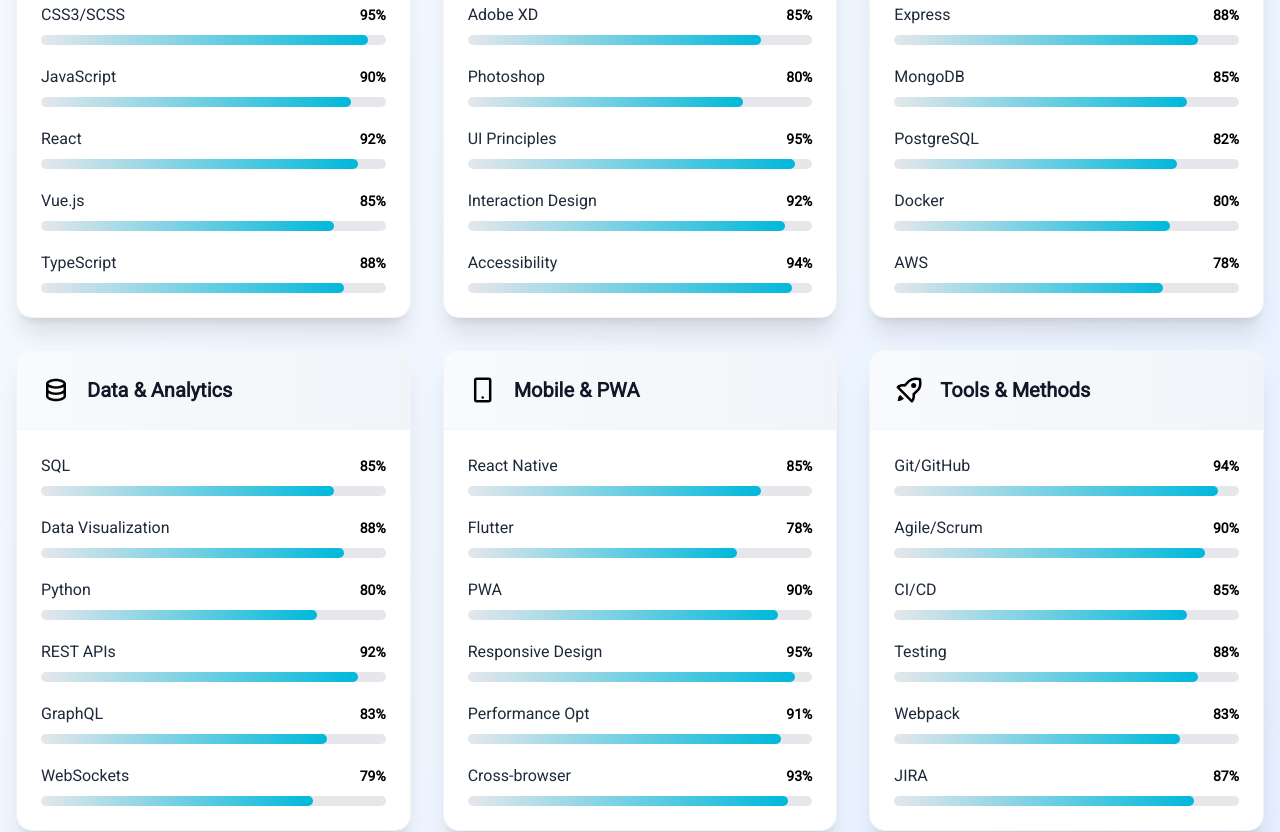
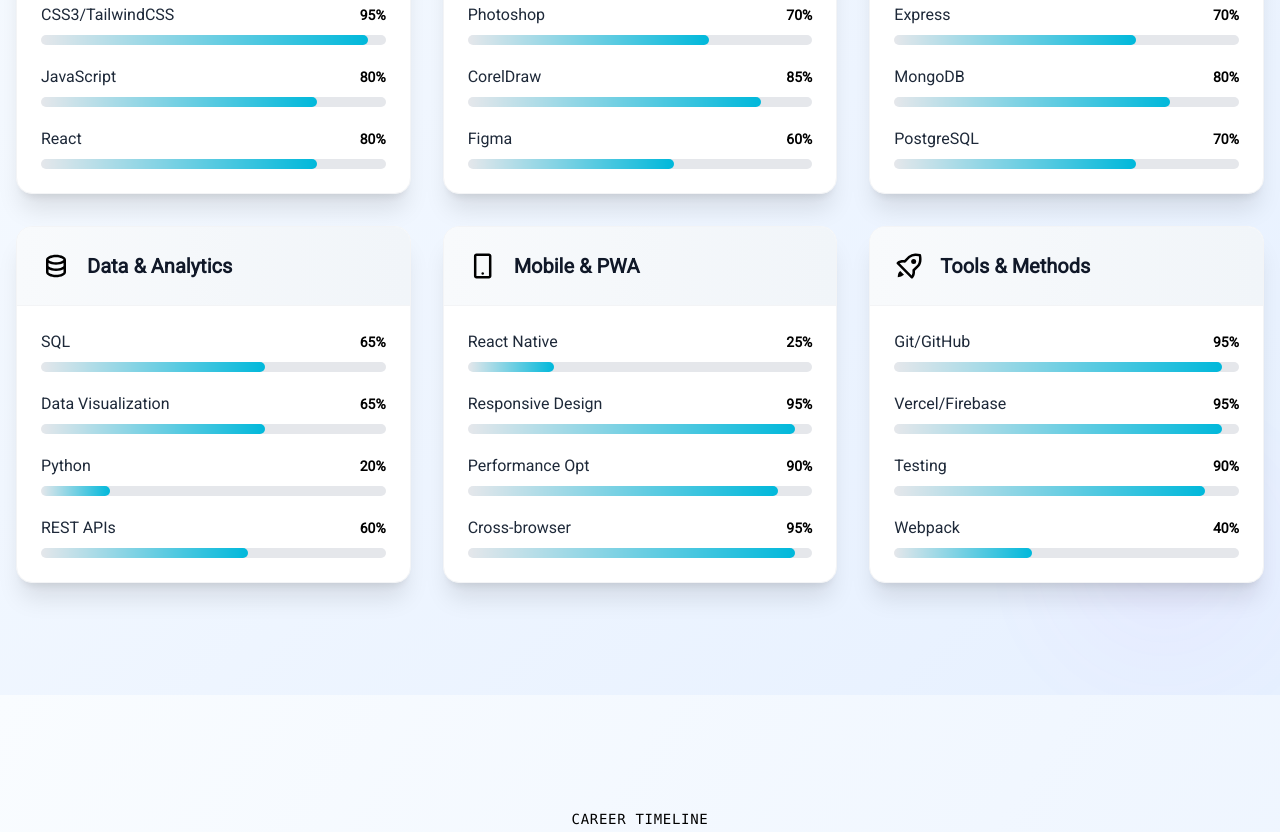
Before and after one commit to afbaslasu/portfolioresume, a React (Vite) app: page / in a window 1280 px wide. Shown: the part 2820-3652 px from the top of the page. Built offline with nearby package versions, Linux system fonts and the light colour scheme.

Commit message:
refactor: the Skills section code is refactor for improved scalability

```diff
--- a/src/components/SkillsSection.jsx
+++ b/src/components/SkillsSection.jsx
@@ -14,30 +14,26 @@
 const skillsData = {
   title: "Technical Expertise",
   description:
-    "My technical proficiency spans across the full development stack, with specialized focus on creating responsive, accessible, and performant web applications.",
+    "My technical proficiency spans across graphics design to web development, with specialized focus on creating responsive, accessible, and performant web applications.",
   categories: [
     {
       name: "Frontend Development",
       icon: <BiCodeAlt className="text-3xl" />,
       skills: [
         { name: "HTML5", level: 100 },
-        { name: "CSS3/SCSS", level: 95 },
-        { name: "JavaScript", level: 90 },
-        { name: "React", level: 92 },
-        { name: "Vue.js", level: 85 },
-        { name: "TypeScript", level: 88 },
+        { name: "CSS3/TailwindCSS", level: 95 },
+        { name: "JavaScript", level: 80 },
+        { name: "React", level: 80 },
       ],
     },
     {
       name: "UI/UX Design",
       icon: <BiPalette className="text-3xl" />,
       skills: [
-        { name: "Figma", level: 90 },
         { name: "Adobe XD", level: 85 },
-        { name: "Photoshop", level: 80 },
-        { name: "UI Principles", level: 95 },
-        { name: "Interaction Design", level: 92 },
-        { name: "Accessibility", level: 94 },
+        { name: "Photoshop", level: 70 },
+        { name: "CorelDraw", level: 85 },
+        { name: "Figma", level: 60 },
       ],
     },
     {
@@ -45,47 +41,39 @@
       icon: <BiServer className="text-3xl" />,
       skills: [
         { name: "Node.js", level: 90 },
-        { name: "Express", level: 88 },
-        { name: "MongoDB", level: 85 },
-        { name: "PostgreSQL", level: 82 },
-        { name: "Docker", level: 80 },
-        { name: "AWS", level: 78 },
+        { name: "Express", level: 70 },
+        { name: "MongoDB", level: 80 },
+        { name: "PostgreSQL", level: 70 },
       ],
     },
     {
       name: "Data & Analytics",
       icon: <BiData className="text-3xl" />,
       skills: [
-        { name: "SQL", level: 85 },
-        { name: "Data Visualization", level: 88 },
-        { name: "Python", level: 80 },
-        { name: "REST APIs", level: 92 },
-        { name: "GraphQL", level: 83 },
-        { name: "WebSockets", level: 79 },
+        { name: "SQL", level: 65 },
+        { name: "Data Visualization", level: 65 },
+        { name: "Python", level: 20 },
+        { name: "REST APIs", level: 60 },
       ],
     },
     {
       name: "Mobile & PWA",
       icon: <BiMobileAlt className="text-3xl" />,
       skills: [
-        { name: "React Native", level: 85 },
-        { name: "Flutter", level: 78 },
-        { name: "PWA", level: 90 },
+        { name: "React Native", level: 25 },
         { name: "Responsive Design", level: 95 },
-        { name: "Performance Opt", level: 91 },
-        { name: "Cross-browser", level: 93 },
+        { name: "Performance Opt", level: 90 },
+        { name: "Cross-browser", level: 95 },
       ],
     },
     {
       name: "Tools & Methods",
       icon: <BiRocket className="text-3xl" />,
       skills: [
-        { name: "Git/GitHub", level: 94 },
-        { name: "Agile/Scrum", level: 90 },
-        { name: "CI/CD", level: 85 },
-        { name: "Testing", level: 88 },
-        { name: "Webpack", level: 83 },
-        { name: "JIRA", level: 87 },
+        { name: "Git/GitHub", level: 95 },
+        { name: "Vercel/Firebase", level: 95 },
+        { name: "Testing", level: 90 },
+        { name: "Webpack", level: 40 },
       ],
     },
   ],
--- a/src/components/StatsSection.jsx
+++ b/src/components/StatsSection.jsx
@@ -2,13 +2,13 @@
 import AOS from "aos";
 import "aos/dist/aos.css";
 import { usePureCounter } from "../hooks/usePureCounter";
-import { FaSmile, FaBriefcase, FaClock, FaUsers } from "react-icons/fa";
+import { FaSmile, FaBriefcase, FaClock, FaBook } from "react-icons/fa";
 
 const stats = [
-  { icon: FaSmile, end: 232, label: "Happy Clients" },
-  { icon: FaBriefcase, end: 521, label: "Projects" },
-  { icon: FaClock, end: 1453, label: "Hours Of Support" },
-  { icon: FaUsers, end: 32, label: "Hard Workers" },
+  { icon: FaSmile, end: 323, label: "Happy Clients" },
+  { icon: FaBriefcase, end: 120, label: "Projects" },
+  { icon: FaClock, end: 6205, label: "Hours Of Support" },
+  { icon: FaBook, end: 26, label: "Published Books" },
 ];
 
 export function StatsSection() {
```
